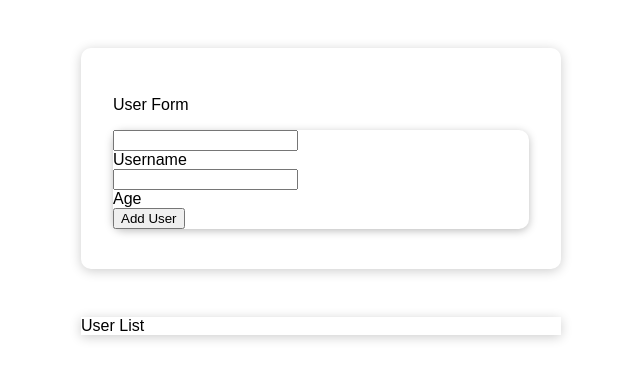
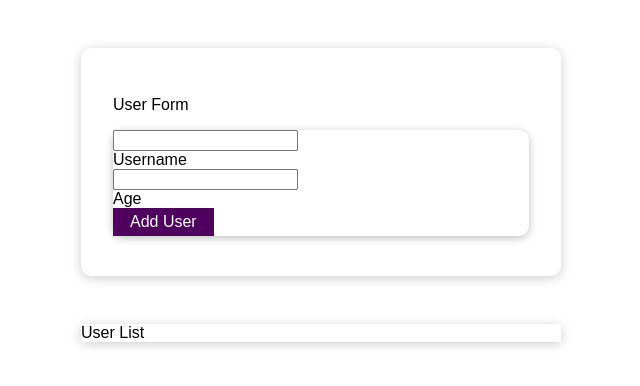
Before and after one commit to suthan83/goalsList, a React (Create React App) app: page / in a window 1280 px wide. Shown: the top 386 px of the page, without its empty margins (319-959 px from the left). Built offline with nearby package versions, Linux system fonts and the light colour scheme.

Commit message:
add re-usable custom button component instead of html button

```diff
--- /dev/null
+++ b/src/components/UI/Button.js
@@ -0,0 +1,9 @@
+import React from "react";
+
+import classes from "./Button.module.css";
+
+const Button = (props) => {
+    return <button className={classes.button} type={props.type || 'button'} onClick={props.onClick}>{props.children}</button>
+}
+
+export default Button;
--- /dev/null
+++ b/src/components/UI/Button.module.css
@@ -0,0 +1,18 @@
+.button {
+  font: inherit;
+  border: 1px solid #4f005f;
+  background: #4f005f;
+  color: white;
+  padding: 0.25rem 1rem;
+  cursor: pointer;
+}
+
+.button:hover,
+.button:active {
+  background: #741188;
+  border-color: #741188;
+}
+
+.button:focus {
+  outline: none;
+}
--- a/src/components/UserForm/UserForm.js
+++ b/src/components/UserForm/UserForm.js
@@ -1,5 +1,6 @@
 import React, {useState} from "react";
 import Card from "./../UI/Card"
+import Button from "../UI/Button";
 
 import "./UserForm.css"
 
@@ -7,12 +8,12 @@
     const [enteredUsername, setEnteredUsername] = useState('')
     const [enteredAge, setEnteredAge] = useState('')
 
-    const onUsernameChangeHandler = (event) => {
+    const usernameChangeHandler = (event) => {
         console.log('Username: ', event.target.value);
         setEnteredUsername(event.target.value);
     }
 
-    const onAgeChangeHandler = (event) => {
+    const ageChangeHandler = (event) => {
         console.log('Age: ', event.target.value);
         setEnteredAge(event.target.value);
     }
@@ -26,15 +27,15 @@
         <Card>
             <form className="form-control" action="submit" onSubmit={addUserHandler}>
                 <div>
-                    <input type="text" onChange={onUsernameChangeHandler}/>
+                    <input type="text" onChange={usernameChangeHandler}/>
                     <label htmlFor="username">Username</label>
                 </div>
                 <div>
-                    <input type="text" onChange={onAgeChangeHandler}/>
+                    <input type="text" onChange={ageChangeHandler}/>
                     <label htmlFor="age" type="number">Age</label>
                 </div>
                 <div>
-                    <button type="submit">Add User</button>
+                    <Button type="submit">Add User</Button>
                 </div>
             </form>
         </Card>
```
Also changed, not shown: src/components/UI/Button/Button.css (deleted, +0 -20 lines), src/components/UI/Button/Button.js (deleted, +0 -13 lines).
